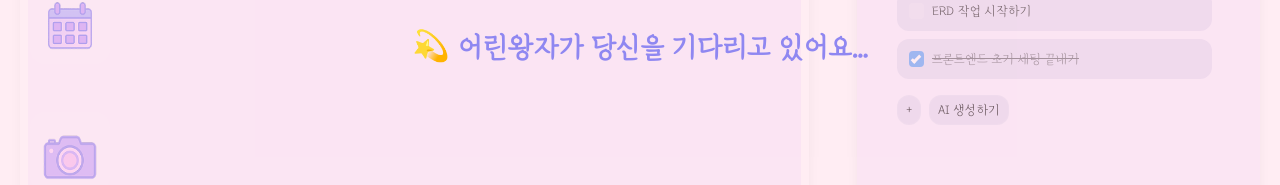
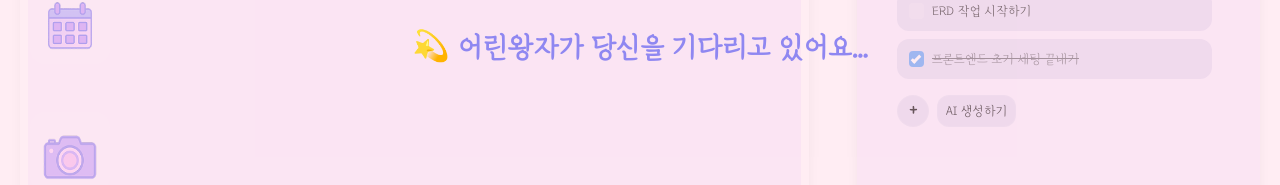
Before and after one commit to lddocy/be15-4th-b612-DayOfTheLittlePrince, a Vue app in the folder be14-4th-b612-littleprince-fe/: page /calendar/plan/write in a window 1280 px wide. Shown: the part 352-537 px from the top of the page. Built offline with nearby package versions, Linux system fonts and the light colour scheme; no server answers.

Commit message:
fix: 장기/단기 생성 투두 리스트 + 버튼 UI 수정

```diff
--- a/be14-4th-b612-littleprince-fe/src/features/calendar/components/TodoList.vue
+++ b/be14-4th-b612-littleprince-fe/src/features/calendar/components/TodoList.vue
@@ -98,7 +98,9 @@ const addSuggestedTodo = (content) => {
     <!-- + 버튼 & AI 버튼 -->
     <div class="flex gap-2 mt-2">
       <button @click="addTodo"
-              class="bg-[#C9C3E3]/40 hover:bg-[#A49CAC]/60 text-black px-2 rounded-xl text-sm border border-white/10 transition">
+              class="w-8 h-8 flex items-center justify-center text-lg font-bold
+                 bg-[#C9C3E3]/40 hover:bg-[#A49CAC]/60
+                 text-black rounded-full border border-white/10 transition">
         +
       </button>
       <button @click="emit('request-ai-modal')"
```
